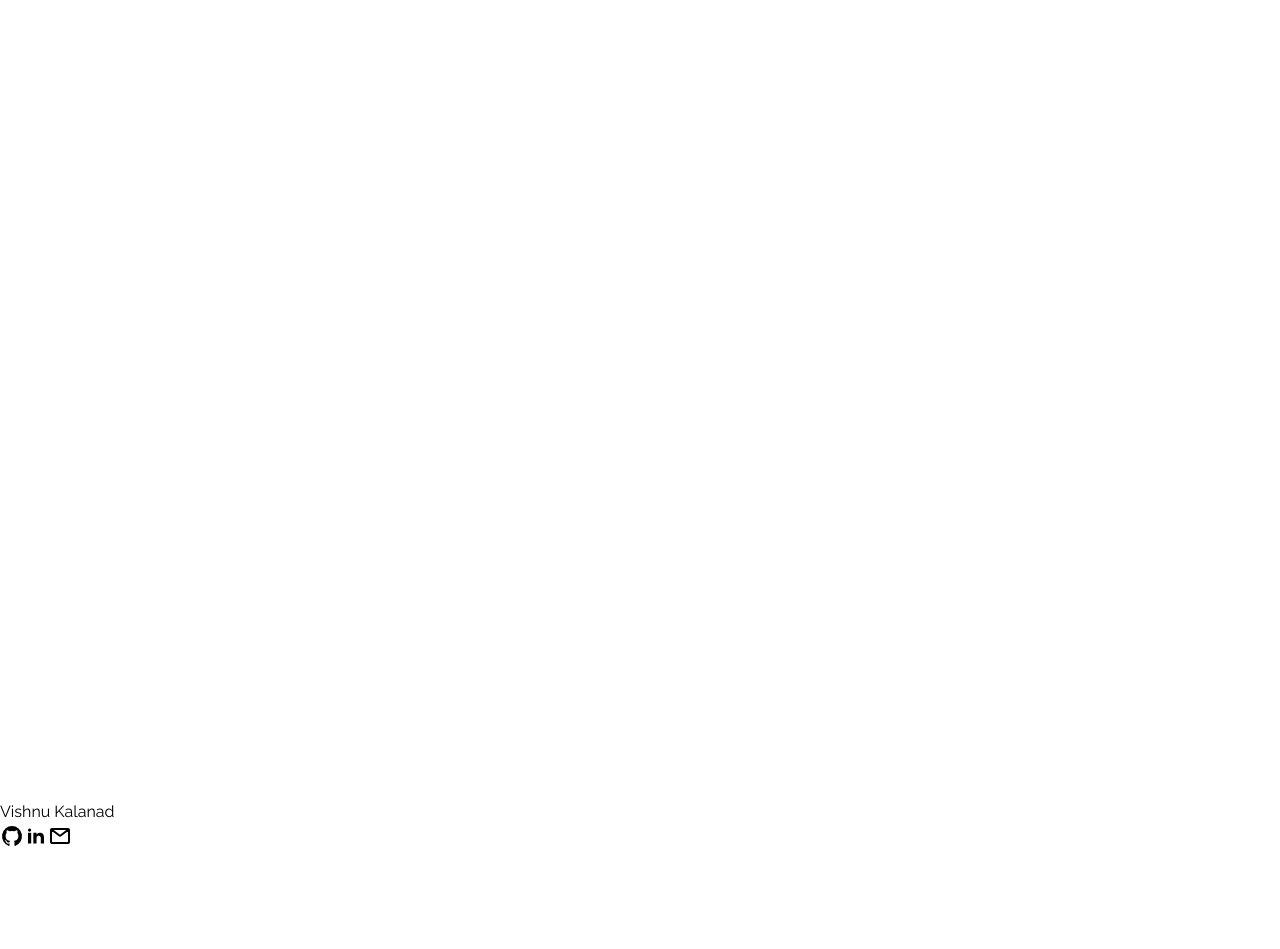
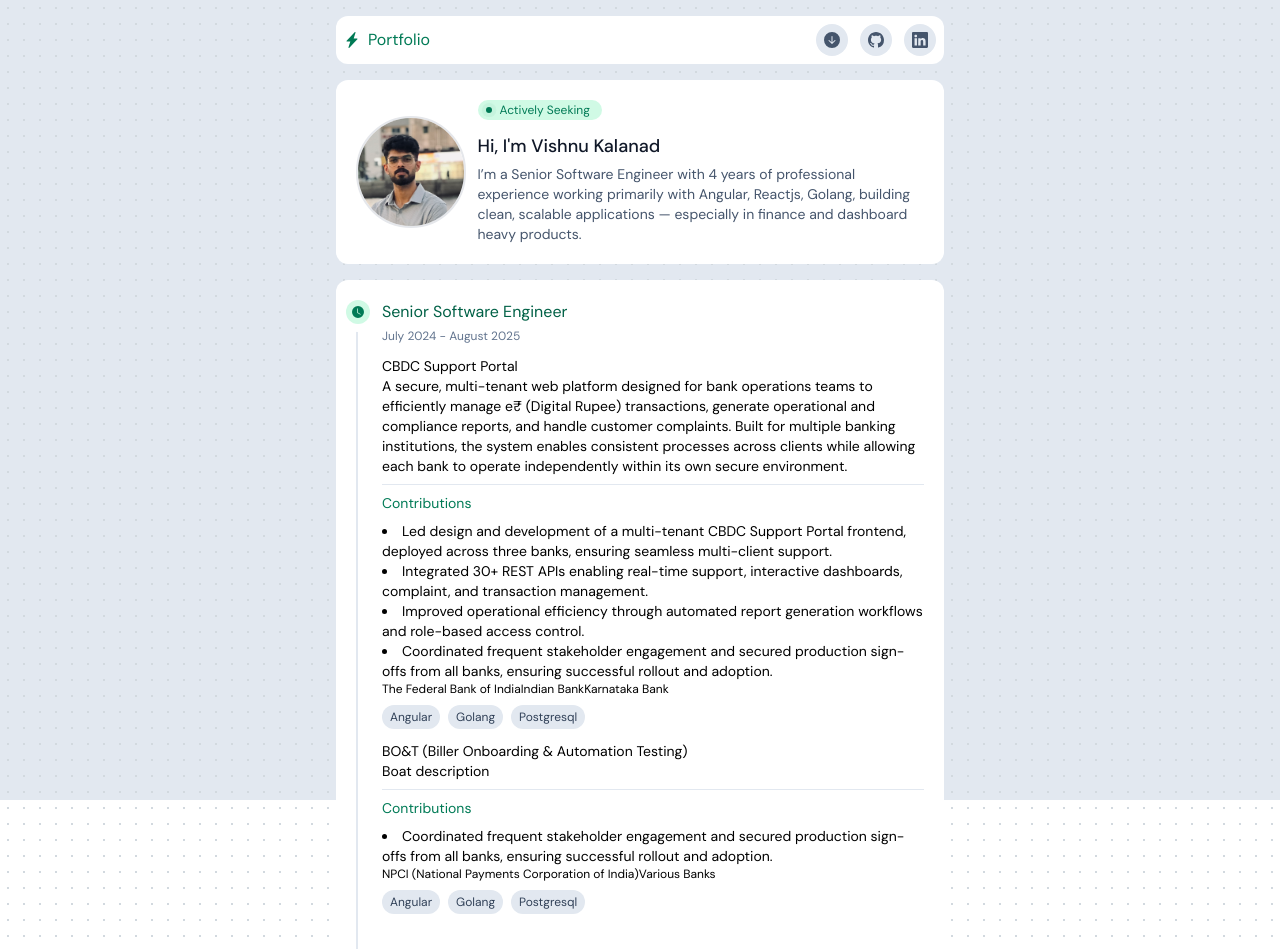
Before and after one commit to vishnukalanad/portfolio, a React (Vite) app in the folder portfolio/: page / in a window 1280 px wide. Shown: the top 949 px of the page. Before the commit the page ends 855 px from the top, so only its background shows below. Built offline with nearby package versions, Linux system fonts and the light colour scheme.

Commit message:
navbar updates; flyer added with image and description; professional summary in progress

```diff
--- a/portfolio/package.json
+++ b/portfolio/package.json
@@ -10,8 +10,10 @@
     "preview": "vite preview"
   },
   "dependencies": {
+    "@tailwindcss/vite": "^4.1.11",
     "react": "^19.1.1",
-    "react-dom": "^19.1.1"
+    "react-dom": "^19.1.1",
+    "react-icons": "^5.5.0"
   },
   "devDependencies": {
     "@eslint/js": "^9.32.0",
--- a/portfolio/src/App.jsx
+++ b/portfolio/src/App.jsx
@@ -1,17 +1,24 @@
 import './App.css'
 import Navbar from "./components/Navbar.jsx";
+import Flyer from "./components/Flyer.jsx";
+import Projects from "./components/Projects.jsx";
 
 function App() {
-  return (
-    <main className="min-h-screen bg-gradient-to-b from-black to-blue-900">
-        {/*<div className="absolute inset-0 h-full w-full*/}
-        {/*    bg-[radial-gradient(circle,#3b599147_1px,transparent_1px)]*/}
-        {/*    bg-[length:16px_16px]">*/}
+    // const gradient = "bg-gradient-to-b from-black to-blue-900";
+    return (
+        <main className="min-h-screen relative bg-slate-200 ">
+            <div className="absolute inset-0 h-fit w-full
+            bg-[radial-gradient(circle,#d2d9df_1px,transparent_1px)]
+            bg-[length:16px_16px]">
 
-        {/*</div>*/}
-      <Navbar />
-    </main>
-  )
+                <div className="container w-[95%] lg:w-1/2 mx-auto">
+                    <Navbar/>
+                    <Flyer/>
+                    <Projects/>
+                </div>
+            </div>
+        </main>
+    )
 }
 
 export default App
--- /dev/null
+++ b/portfolio/src/ProjectsData.js
@@ -0,0 +1,25 @@
+
+export const ProjectsData = [
+    {
+        name: "CBDC Support Portal",
+        description: "A secure, multi-tenant web platform designed for bank operations teams to efficiently manage e₹ (Digital Rupee) transactions, generate operational and compliance reports, and handle customer complaints. Built for multiple banking institutions, the system enables consistent processes across clients while allowing each bank to operate independently within its own secure environment.",
+        keyPoints: [
+            "Led design and development of a multi-tenant CBDC Support Portal frontend, deployed across three banks, ensuring seamless multi-client support.",
+            "Integrated 30+ REST APIs enabling real-time support, interactive dashboards, complaint, and transaction management.",
+            "Improved operational efficiency through automated report generation workflows and role-based access control.",
+            "Coordinated frequent stakeholder engagement and secured production sign-offs from all banks, ensuring successful rollout and adoption.",
+        ],
+        clients: ["The Federal Bank of India", "Indian Bank", "Karnataka Bank"],
+        stack: ["Angular", "Golang", "Postgresql"]
+    },
+    {
+        name: "BO&T (Biller Onboarding & Automation Testing)",
+        description: "Boat description",
+        keyPoints: [
+
+            "Coordinated frequent stakeholder engagement and secured production sign-offs from all banks, ensuring successful rollout and adoption.",
+        ],
+        clients: ["NPCI (National Payments Corporation of India)", "Various Banks"],
+        stack: ["Angular", "Golang", "Postgresql"]
+    }
+]
--- /dev/null
+++ b/portfolio/src/components/Button.jsx
@@ -0,0 +1,9 @@
+export default function Button({children, ...props}) {
+    let classes = "bg-slate-200 text-slate-600 p-2 rounded-full cursor-pointer "
+    if(props.className) {
+        classes += " " + props.className
+    }
+    return<button className={classes}>
+        {children}
+    </button>
+}
--- /dev/null
+++ b/portfolio/src/components/Card.jsx
@@ -0,0 +1,5 @@
+export default function Card({children}) {
+    return<div className="card flex items-center justify-between gap-3 w-full bg-white p-2 rounded-xl">
+        { children}
+    </div>
+}
--- /dev/null
+++ b/portfolio/src/components/Flyer.jsx
@@ -0,0 +1,27 @@
+import Card from "./Card.jsx";
+import profilePic from "../assets/me.jpg"
+
+export default function Flyer() {
+    return <div className="container mx-auto px-4 pt-4 w-full flex justify-between">
+        <Card>
+            <div className="flex flex-col items-center gap-3 p-3 md:flex-row md:text-left">
+                <img src={profilePic} alt="picsum"
+                     className="rounded-full h-28 w-28 content-center border-2 border-gray-200"/>
+                <div className="flex flex-col items-center gap-1 md:items-start">
+                    <div className="bg-emerald-100 w-fit rounded-full pr-3 pl-2 py-0.5  flex gap-2 items-center relative">
+                        <div className="relative flex items-center justify-center h-[6px] w-[6px]">
+                            <span className="absolute inline-flex h-full w-full rounded-full bg-emerald-700 opacity-75 animate-pulse-custom"></span>
+                            <div className="relative rounded-full h-[6px] w-[6px] bg-emerald-700"></div>
+                        </div>
+                        <p className="text-xs text-emerald-700">Actively Seeking</p>
+                    </div>
+
+                    <p className="mt-2 text-lg text-gray-900 font-medium">Hi, I'm Vishnu Kalanad</p>
+                    <p className="text-sm text-slate-600">
+                        I’m a Senior Software Engineer with 4 years of professional experience working primarily with Angular, Reactjs, Golang, building clean, scalable applications — especially in finance and dashboard heavy products.
+                    </p>
+                </div>
+            </div>
+        </Card>
+    </div>
+}
--- a/portfolio/src/components/Navbar.jsx
+++ b/portfolio/src/components/Navbar.jsx
@@ -1,38 +1,24 @@
-import Logo from "../assets/code-commit-svgrepo-com.svg"
-import SocialButton from "./SocialButton.jsx";
+
+import Button from "./Button.jsx";
+import { BsArrowDownCircleFill } from "react-icons/bs";
+import { BsGithub } from "react-icons/bs";
+import { BsLinkedin } from "react-icons/bs";
+import Card from "./Card.jsx";
+import { BsLightningChargeFill } from "react-icons/bs";
+
+
 
 export default function Navbar() {
-    return<div className="container mx-auto px-4 py-4 w-full flex justify-between">
-        <div className="flex items-center gap-3">
-            <img src={Logo} alt="logo" className="h-[32px] " />
-            <p className="text-lg text-white font-medium">Vishnu Kalanad</p>
-        </div>
-
-        <div className={ "flex items-center gap-3"}>
-            <SocialButton>
-                <svg className="w-5 h-5 " aria-hidden="true"
-                     xmlns="http://www.w3.org/2000/svg" width="24" height="24" fill="currentColor" viewBox="0 0 24 24">
-                    <path fillRule="evenodd"
-                          d="M12.006 2a9.847 9.847 0 0 0-6.484 2.44 10.32 10.32 0 0 0-3.393 6.17 10.48 10.48 0 0 0 1.317 6.955 10.045 10.045 0 0 0 5.4 4.418c.504.095.683-.223.683-.494 0-.245-.01-1.052-.014-1.908-2.78.62-3.366-1.21-3.366-1.21a2.711 2.711 0 0 0-1.11-1.5c-.907-.637.07-.621.07-.621.317.044.62.163.885.346.266.183.487.426.647.71.135.253.318.476.538.655a2.079 2.079 0 0 0 2.37.196c.045-.52.27-1.006.635-1.37-2.219-.259-4.554-1.138-4.554-5.07a4.022 4.022 0 0 1 1.031-2.75 3.77 3.77 0 0 1 .096-2.713s.839-.275 2.749 1.05a9.26 9.26 0 0 1 5.004 0c1.906-1.325 2.74-1.05 2.74-1.05.37.858.406 1.828.101 2.713a4.017 4.017 0 0 1 1.029 2.75c0 3.939-2.339 4.805-4.564 5.058a2.471 2.471 0 0 1 .679 1.897c0 1.372-.012 2.477-.012 2.814 0 .272.18.592.687.492a10.05 10.05 0 0 0 5.388-4.421 10.473 10.473 0 0 0 1.313-6.948 10.32 10.32 0 0 0-3.39-6.165A9.847 9.847 0 0 0 12.007 2Z"
-                          clipRule="evenodd"/>
-                </svg>
-            </SocialButton>
-            <SocialButton>
-                <svg className="w-5 h-5 " aria-hidden="true"
-                     xmlns="http://www.w3.org/2000/svg" width="24" height="24" fill="currentColor" viewBox="0 0 24 24">
-                    <path fillRule="evenodd"
-                          d="M12.51 8.796v1.697a3.738 3.738 0 0 1 3.288-1.684c3.455 0 4.202 2.16 4.202 4.97V19.5h-3.2v-5.072c0-1.21-.244-2.766-2.128-2.766-1.827 0-2.139 1.317-2.139 2.676V19.5h-3.19V8.796h3.168ZM7.2 6.106a1.61 1.61 0 0 1-.988 1.483 1.595 1.595 0 0 1-1.743-.348A1.607 1.607 0 0 1 5.6 4.5a1.601 1.601 0 0 1 1.6 1.606Z"
-                          clipRule="evenodd"/>
-                    <path d="M7.2 8.809H4V19.5h3.2V8.809Z"/>
-                </svg>
-            </SocialButton>
-            <SocialButton>
-                <svg className="w-5 h-5 " aria-hidden="true"
-                     xmlns="http://www.w3.org/2000/svg" width="24" height="24" fill="none" viewBox="0 0 24 24">
-                    <path stroke="currentColor" strokeLinecap="round" strokeWidth="2"
-                          d="m3.5 5.5 7.893 6.036a1 1 0 0 0 1.214 0L20.5 5.5M4 19h16a1 1 0 0 0 1-1V6a1 1 0 0 0-1-1H4a1 1 0 0 0-1 1v12a1 1 0 0 0 1 1Z"/>
-                </svg>
-            </SocialButton>
-        </div>
+    return<div className="container mx-auto px-4 pt-4 w-full flex justify-between">
+        <Card>
+            {/*<div className="flex gap-3">*/}
+            {/*</div>*/}
+            <p className="flex gap-2 items-center text-emerald-700"><BsLightningChargeFill /> Portfolio</p>
+            <div className="flex gap-3">
+                <Button> <BsArrowDownCircleFill className="lg" /></Button>
+                <Button> <BsGithub className="lg" /></Button>
+                <Button> <BsLinkedin className="lg" /></Button>
+            </div>
+        </Card>
     </div>
 }
--- /dev/null
+++ b/portfolio/src/components/ProjectDetails.jsx
@@ -0,0 +1,21 @@
+export default function ({title, description, clients, stack, keyPoints, ...props}) {
+    return <div {...props}>
+        <p className="text-sm ">{title}</p>
+        <p className="text-sm">{description}</p>
+        <hr className="my-2 border-slate-200"/>
+        <p className="text-sm text-emerald-700">Contributions</p>
+        <div className="mt-2">
+            <ol className="list-disc list-inside">
+                {keyPoints.map((item, index) => {
+                    return <li className="text-sm" key={index + Math.random()}>{item}</li>
+                })}
+            </ol>
+        </div>
+        <p className="text-xs">{clients}</p>
+        <div className="text-xs flex gap-2 mt-2">
+            {stack.map((item, index) => {
+                return <span className="px-2 py-1 bg-slate-200 rounded-full text-slate-700" key={item + index}>{item}</span>
+            })}
+        </div>
+    </div>
+}
--- /dev/null
+++ b/portfolio/src/components/Projects.jsx
@@ -0,0 +1,26 @@
+import Card from "./Card.jsx";
+import { BsClockFill } from "react-icons/bs";
+import ProjectDetails from "./ProjectDetails.jsx";
+import {ProjectsData} from "../ProjectsData.js";
+
+export default function Projects() {
+    return<div className="container mx-auto px-4 pt-4 w-full flex justify-between">
+        <Card>
+            <ol className="relative border-s-2 border-slate-200 m-3">
+                <li className="mb-10 ms-6">
+                    <span className="absolute flex items-center justify-center w-6 h-6 bg-emerald-100 rounded-full -start-3 ring-8 ring-white">
+                        <BsClockFill className="text-emerald-700 p-0.5" />
+                    </span>
+                    <h2 className="font-normal text-emerald-800">Senior Software Engineer</h2>
+                    <p className="text-xs mt-1 text-slate-500"> July 2024 - August 2025</p>
+                    {
+                        ProjectsData.map((project, index) => {
+                            return <ProjectDetails className={"mt-3"} title={project.name} description={project.description} clients={project.clients} stack={project.stack} keyPoints={project.keyPoints} key={index}/>
+                        })
+                    }
+                    {/*<p className="text-xs text-stone-500"><span className="font-medium">Digiledge</span> (A Montoak Company)</p>*/}
+                </li>
+            </ol>
+        </Card>
+    </div>
+}
--- a/portfolio/src/components/SocialButton.jsx
+++ b/portfolio/src/components/SocialButton.jsx
@@ -1,5 +1,5 @@
 export default function SocialButton({children}) {
-    return<button className={ "bg-white/10 border border-white/10 text-white rounded-full p-1 hover:bg-white/20 hover:border-white/20 cursor-pointer"}>
+    return<button className={ "bg-white/10 border border-white/10 text-gray-900 rounded-full p-1 hover:bg-white/20 hover:border-white/20 cursor-pointer"}>
         {children}
     </button>
 }
--- a/portfolio/src/index.css
+++ b/portfolio/src/index.css
@@ -1,6 +1,25 @@
-@import url('https://fonts.googleapis.com/css2?family=Raleway:ital,wght@0,100..900;1,100..900&display=swap');
+@import url('https://fonts.googleapis.com/css2?family=DM+Sans:ital,opsz,wght@0,9..40,100..1000;1,9..40,100..1000&display=swap');
 @import "tailwindcss";
 
 body {
-  font-family: 'Raleway', sans-serif;
+  font-family: 'DM Sans', sans-serif;
 }
+
+@keyframes pulse-custom {
+  0% {
+    transform: scale(1);
+    opacity: .75;
+  }
+  50% {
+    transform: scale(2);
+    opacity: .25;
+  }
+  100% {
+    transform: scale(2.5);
+    opacity: 0;
+  }
+}
+
+.animate-pulse-custom {
+  animation: pulse-custom 2s ease-out infinite;
+}
```
Also changed, not shown: portfolio/src/assets/code-commit-svgrepo-com.svg, portfolio/src/assets/me.jpg (added).
